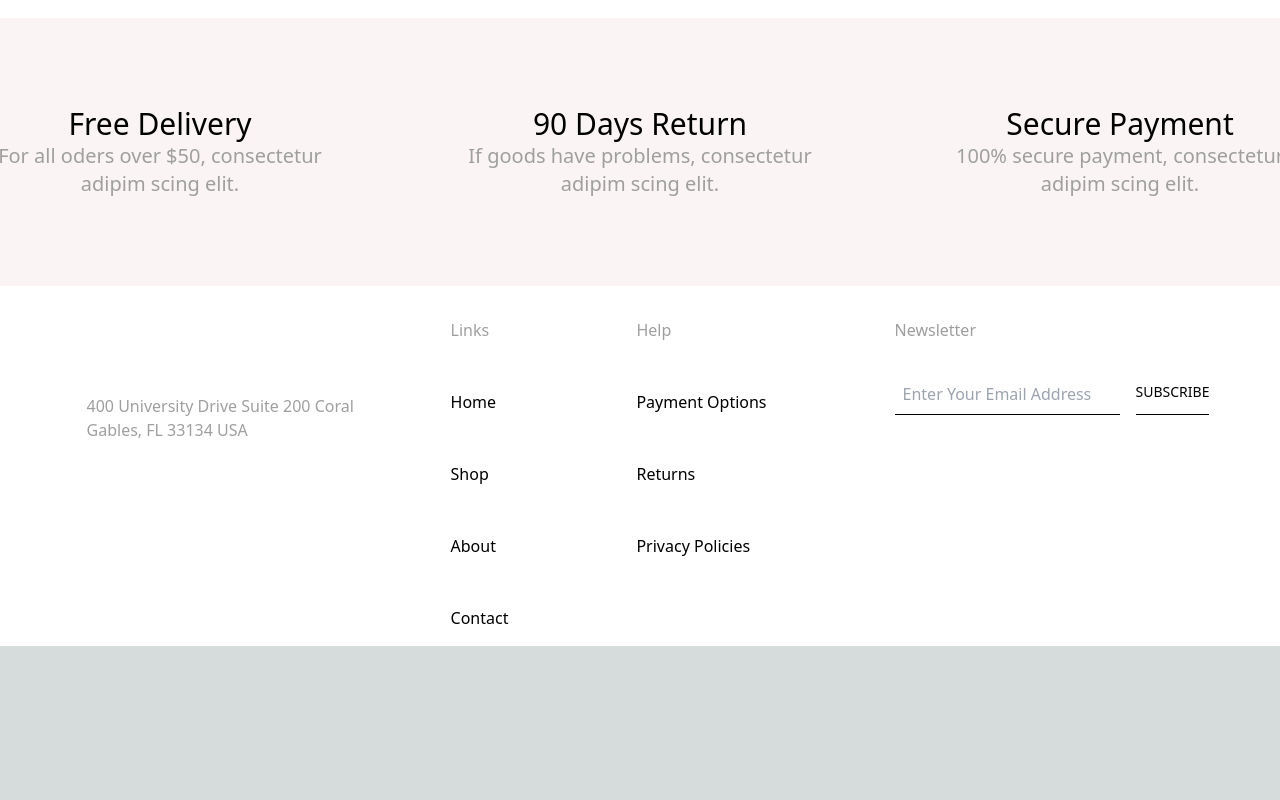
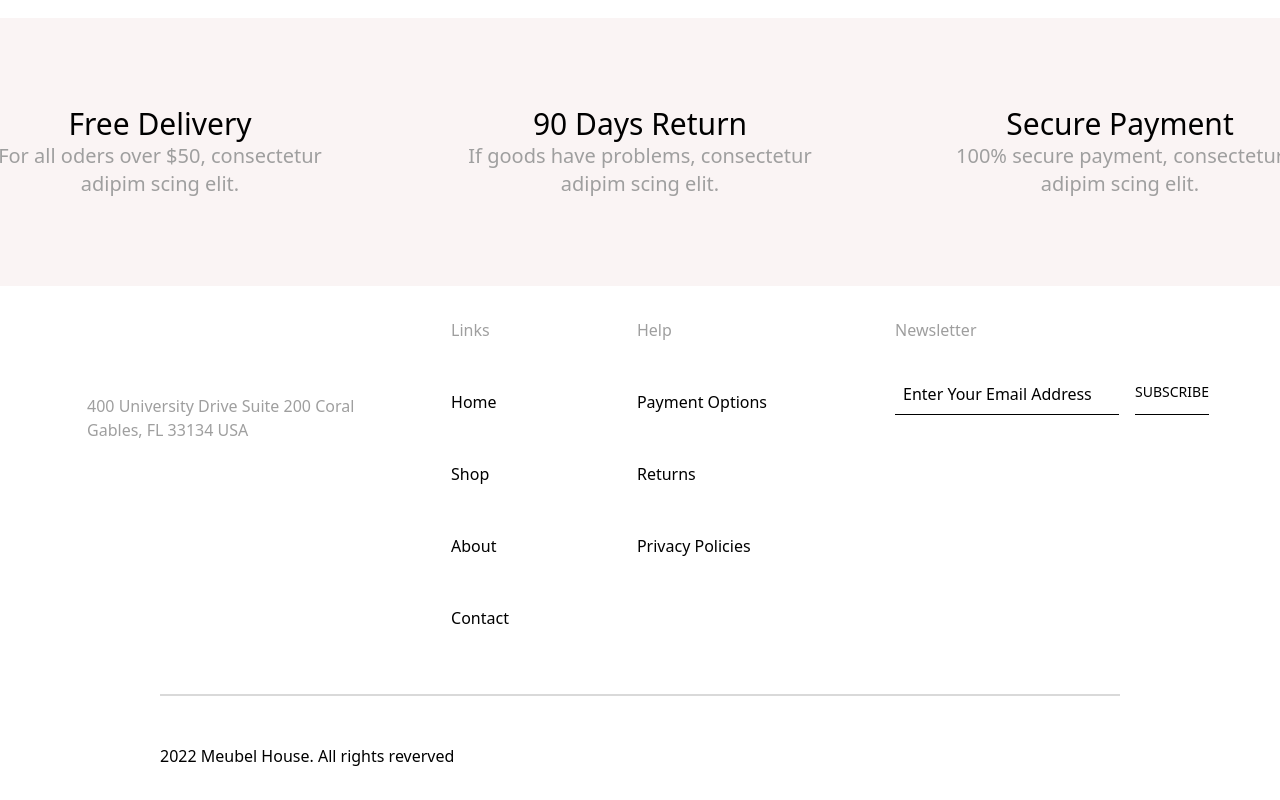
Before and after one commit to battletech45/FurnitureHub, a Next.js app: page /profile in a window 1280 px wide. Shown: the part 1026-1826 px from the top of the page. Before the commit the page ends 1672 px from the top, so only its background shows below. Built offline with nearby package versions, Linux system fonts and the light colour scheme; no server answers.

Commit message:
updated pages

```diff
--- a/src/components/authComponents/authFooter/authFooter.jsx
+++ b/src/components/authComponents/authFooter/authFooter.jsx
@@ -1,18 +1,7 @@
 "use client";
 import React from "react";
-import styled from "styled-components";
 
 const Footer = () => {
-  const CustomTextField = styled.input`
-    border: none;
-    border-bottom: 1px solid #000;
-    outline: none;
-    width: 225px;
-    padding: 8px;
-    ::placeholder {
-      color: #000; /* Adjust placeholder color */
-    }
-  `;
 
   return (
     <footer className=" pl-20 flex justify-center items-start mt-4 w-full">
@@ -60,7 +49,11 @@ const Footer = () => {
           Newsletter
         </h4>
         <div className="flex items-end gap-4">
-          <CustomTextField type="text" placeholder="Enter Your Email Address" />
+          <input
+            className=" border-b border-black outline-none w-56 p-2 placeholder-black"
+            type="text"
+            placeholder="Enter Your Email Address"
+          />
           <button className="p-0 pb-3 outline-0 rounded-none border-b border-b-black text-black text-sm font-medium">
             SUBSCRIBE
           </button>
--- a/src/components/authComponents/authPage/authPage.jsx
+++ b/src/components/authComponents/authPage/authPage.jsx
@@ -17,6 +17,14 @@ const AuthPage = () => {
       </div>
       <AuthBanner />
       <AuthFooter />
+      <div className="flex flex-col items-center">
+        <div className="bg-[#D9D9D9] w-9/12 h-0.5 items-center justify-center flex my-12"></div>
+        <div className="justify-start items-start flex w-9/12">
+          <p className="text-black text-base font-normal mb-8">
+            2022 Meubel House. All rights reverved
+          </p>
+        </div>
+      </div>
     </div>
   );
 };
--- a/src/components/blogComponents/blogPage.jsx
+++ b/src/components/blogComponents/blogPage.jsx
@@ -15,7 +15,7 @@ const BlogPage = () => {
   const [currentPage, setCurrentPage] = useState(1);
   const paginate = (pageNumber) => setCurrentPage(pageNumber);
   return (
-    <div className="bg-white">
+    <div className="bg-white flex flex-col">
       <Navbar bgColor={"white"} />
       <HeroBanner title={"Blog"} />
       <div className="flex justify-between items-start">
@@ -42,9 +42,7 @@ const BlogPage = () => {
         </div>
       </div>
       <div className="flex gap-4 justify-center mt-12 mb-6">
-        {Array.from(
-          { length: 3 },
-          (_, index) => (
+        {Array.from({ length: 3 }, (_, index) => (
           <button
             key={index + 1}
             onClick={() => paginate(index + 1)}
@@ -56,11 +54,11 @@ const BlogPage = () => {
           >
             {index + 1}
           </button>
-          )
-        )}
+        ))}
       </div>
       <Banner />
       <Footer />
+      <div className="flex flex-col items-center">
         <div className="bg-[#D9D9D9] w-9/12 h-0.5 items-center justify-center flex my-12"></div>
         <div className="justify-start items-start flex w-9/12 pl-24">
           <p className="text-black text-base font-normal mb-8">
@@ -68,6 +66,7 @@ const BlogPage = () => {
           </p>
         </div>
       </div>
+    </div>
   );
 };
 
```
Lines whose indentation alone changed are shown as unchanged.
